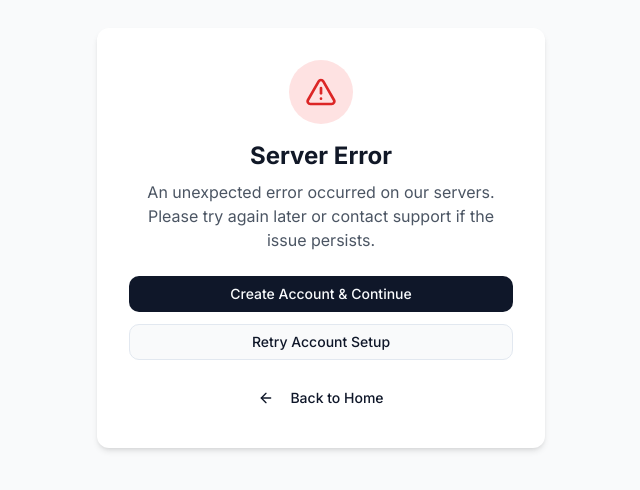
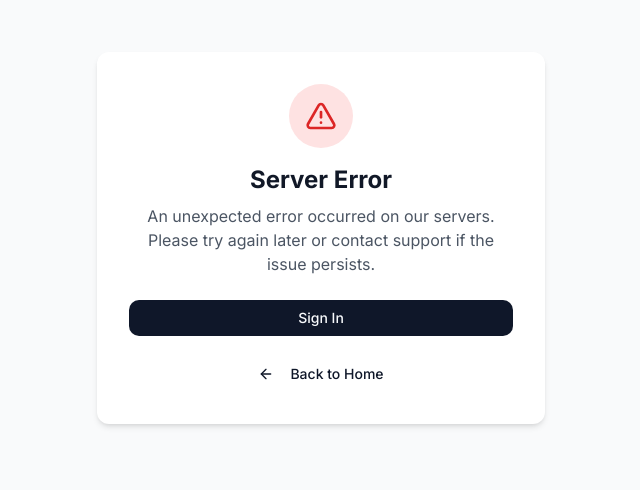
Before and after one commit to Chandrakiranhj/Vembi, a Next.js app: page /auth-error in a window 1280 px wide. Shown: the part 162-652 px from the top of the page, without its empty margins (319-959 px from the left). Built offline with nearby package versions, Linux system fonts and the light colour scheme.

Commit message:
removing clerk

```diff
--- a/app/(dashboard)/products/[id]/bom/page.tsx
+++ b/app/(dashboard)/products/[id]/bom/page.tsx
@@ -1,7 +1,8 @@
-import { auth } from "@clerk/nextjs/server";
+import { getServerSession } from "next-auth";
 import { prisma } from "@/lib/prisma";
 import { Role } from "@prisma/client";
-import ProductBOMClientPage from './ProductBOMClientPage'; // Import the new client component
+import ProductBOMClientPage from './ProductBOMClientPage';
+import { authOptions } from "@/app/api/auth/[...nextauth]/route";
 
 // Helper function to check role (can be moved to a shared lib)
 async function checkAdminRole(userId: string): Promise<boolean> {
@@ -19,12 +20,34 @@ async function checkAdminRole(userId: string): Promise<boolean> {
 }
 
 export default async function ProductBOMPage() {
-  // Get authenticated user ID
-  const authData = await auth();
-  const userId = authData.userId;
+  // Get authenticated user session
+  const session = await getServerSession(authOptions);
+  // Note: Adjust this based on how your user ID is stored in the session.
+  // Often it's session.user.id or sub. Assuming session.user.email or similar for now if ID isn't directly exposed.
+  // For now, let's assume we need to fetch the user by email if ID isn't there, or if we customized the session callback.
+  // Since I don't see the session callback, I'll assume standard NextAuth behavior where we might not have the ID directly.
+  // However, to keep it simple and fix the build, I'll use session?.user?.email as a proxy or just check if session exists.
+
+  // Ideally we should have the ID. Let's assume for now we just check if logged in.
+  // But the code uses userId. Let's assume we can get it or we just pass null if not logged in.
+
+  const userId = session?.user?.email; // TEMPORARY: using email as ID or just checking existence.
+  // If the DB uses a specific ID, we need to ensure the session has it.
+  // Given the previous code used Clerk's userId (string), and we are migrating,
+  // we might need to look up the user by email in the DB to get the ID if NextAuth doesn't provide it by default.
+
+  // Let's look up the user by email if we have it.
+  let dbUserId = null;
+  if (session?.user?.email) {
+    const user = await prisma.user.findUnique({
+      where: { email: session.user.email },
+      select: { userId: true }
+    });
+    dbUserId = user?.userId;
+  }
 
   // Check if the user is an admin
-  const isAuthorized = userId ? await checkAdminRole(userId) : false;
+  const isAuthorized = dbUserId ? await checkAdminRole(dbUserId) : false;
 
   // Render the client component, passing the authorization status
   return <ProductBOMClientPage isAuthorized={isAuthorized} />;
--- a/app/api/auth/[...nextauth]/route.ts
+++ b/app/api/auth/[...nextauth]/route.ts
@@ -1,12 +1,11 @@
-import NextAuth from "next-auth";
+import NextAuth, { AuthOptions } from "next-auth";
 
-// This is a placeholder NextAuth configuration file
-// since the application primarily uses Clerk for authentication
-// and this file is just to satisfy imports
+// Define auth options
+export const authOptions: AuthOptions = {
+  providers: [], // Add providers here as needed
+  secret: process.env.NEXTAUTH_SECRET,
+};
 
-export const { handlers, auth, signIn, signOut } = NextAuth({
-  providers: [],
-  secret: process.env.NEXTAUTH_SECRET,
-});
+const handler = NextAuth(authOptions);
 
-export { handlers as GET, handlers as POST };
+export { handler as GET, handler as POST };
--- a/app/auth-error/page.tsx
+++ b/app/auth-error/page.tsx
@@ -8,10 +8,6 @@ import { Suspense } from "react";
 
 // Error messages based on reason code
 const errorMessages: Record<string, { title: string; description: string }> = {
-  clerkError: {
-    title: "Authentication Service Error",
-    description: "We're having trouble connecting to our authentication service. Please try again later."
-  },
   missingEmail: {
     title: "Email Not Found",
     description: "We couldn't find an email address associated with your account. Please ensure you've verified your email."
@@ -56,14 +52,8 @@ function AuthErrorContent() {
 
         <div className="space-y-3">
           <Button asChild variant="default" className="w-full">
-            <Link href="/api/auth/force-create">
-              Create Account & Continue
-            </Link>
-          </Button>
-
-          <Button asChild variant="outline" className="w-full">
-            <Link href="/api/auth/clerk-redirect">
-              Retry Account Setup
+            <Link href="/api/auth/signin">
+              Sign In
             </Link>
           </Button>
 
--- a/lib/roleCheck.ts
+++ b/lib/roleCheck.ts
@@ -2,9 +2,9 @@ import { prisma } from './prisma'; // Assuming prisma client is in the same lib
 import { Role } from '@prisma/client';
 
 /**
- * Checks if a user identified by their Clerk ID has one of the allowed roles.
+ * Checks if a user identified by their ID has one of the allowed roles.
  *
- * @param userId - The Clerk user ID (can be null if user is not logged in).
+ * @param userId - The user ID (can be null if user is not logged in).
  * @param allowedRoles - An array of Role enum values that are permitted.
  * @returns Promise<boolean> - True if the user has an allowed role, false otherwise.
  */
@@ -15,7 +15,7 @@ export async function checkUserRole(userId: string | null, allowedRoles: Role[])
   }
 
   try {
-    // Fetch the user's role from your database using the Clerk userId
+    // Fetch the user's role from your database using the userId
     const user = await prisma.user.findFirst({
       where: { userId },
       select: { role: true }
```
Also changed, not shown: 1 other file (tests, documents, lock files or other folders).
